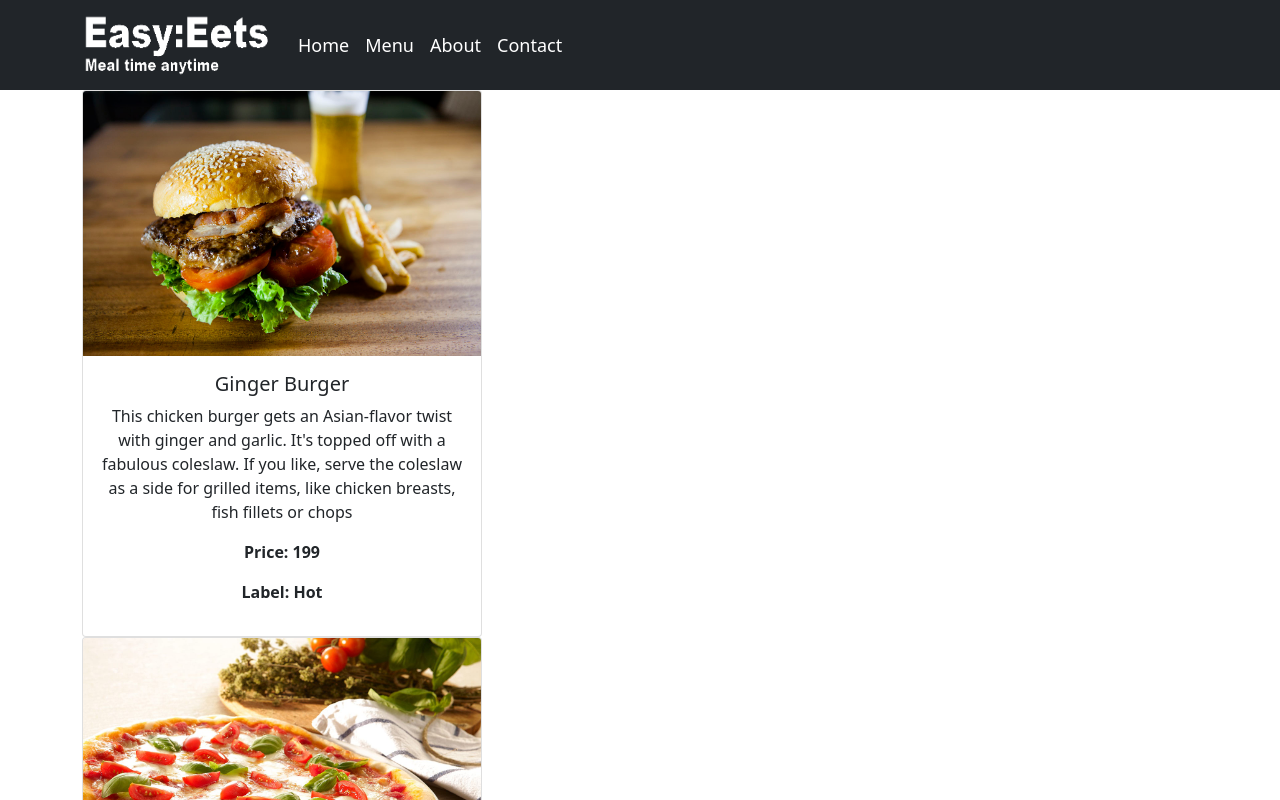
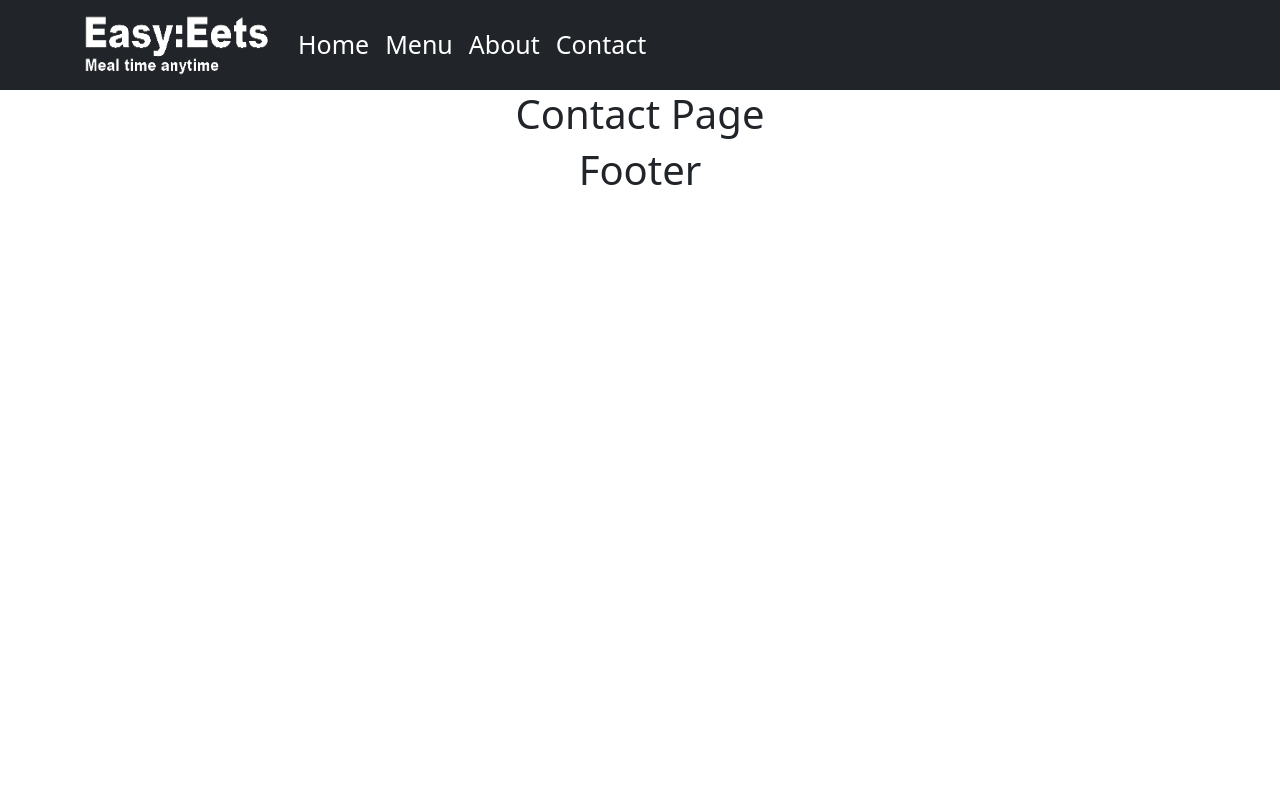
Before and after one commit to theoverse/easy-eats, a React (Create React App) app: page /contact in a window 1280 px wide. Shown: the top 800 px of the page. Built offline with nearby package versions, Linux system fonts and the light colour scheme.

Commit message:
added routing to navigation component

```diff
--- a/src/assets/css/main.css
+++ b/src/assets/css/main.css
@@ -1,5 +1,5 @@
 .main-menu {
     color: #ffffff;
     text-decoration: none;
-    font-size: 18px;
+    font-size: 25px;
 }
--- a/src/component/body/Body.jsx
+++ b/src/component/body/Body.jsx
@@ -1,10 +1,19 @@
 import React from 'react';
 import Menu from './Menu';
+import { Routes, Route, } from "react-router-dom";
+import Home from './Home';
+import About from './About';
+import Contact from './Contact';
 
 const Body = () => {
     return (
         <div>
-            <Menu />
+            <Routes>
+                <Route path="/" element={<Home />} />
+                <Route path="/menu" element={<Menu />} />
+                <Route path="/about" element={<About />} />
+                <Route path="/contact" element={<Contact />} />
+            </Routes>
         </div>
     )
 }
```
